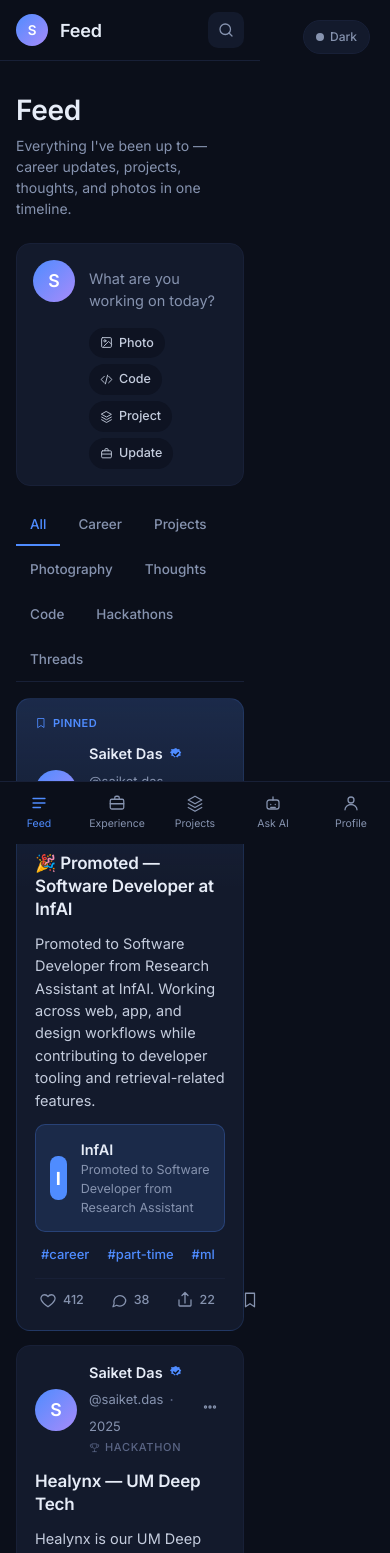
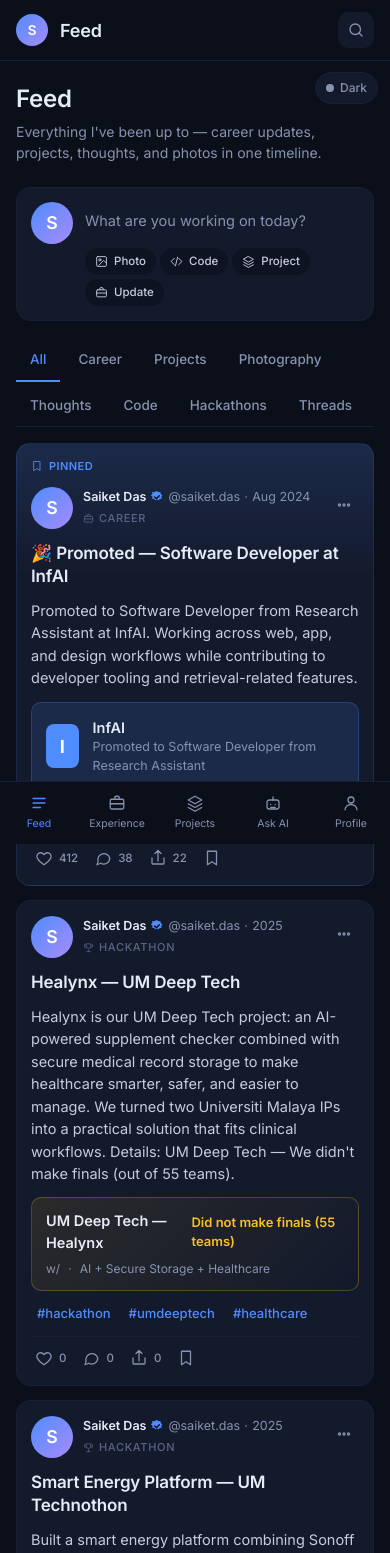
Before and after one commit to saiket-das/dev-portfolio, a Next.js app: page / in a window 390 px wide. Shown: the top 1553 px of the page. Built offline with nearby package versions, Linux system fonts and the light colour scheme.

Commit message:
Fix responsive issue for all devices

```diff
--- a/src/app/globals.css
+++ b/src/app/globals.css
@@ -50,6 +50,7 @@ html,
 body {
   margin: 0;
   padding: 0;
+  min-height: 100dvh;
 }
 body {
   background: var(--bg);
@@ -57,6 +58,7 @@ body {
   font: 14.5px/1.5 var(--font);
   -webkit-font-smoothing: antialiased;
   font-feature-settings: "cv11", "ss01";
+  overflow-x: clip;
 }
 button {
   font: inherit;
@@ -94,7 +96,7 @@ h4 {
 .center2 {
   border-left: 1px solid var(--line-soft);
   border-right: 1px solid var(--line-soft);
-  min-height: 100vh;
+  min-height: 100dvh;
   min-width: 0;
 }
 
@@ -103,7 +105,7 @@ h4 {
   position: sticky;
   top: 0;
   align-self: start;
-  height: 100vh;
+  height: 100dvh;
   padding: 22px 16px;
   display: flex;
   flex-direction: column;
@@ -317,6 +319,54 @@ h4 {
     border: 0;
     padding-bottom: 80px;
   }
+  .feed-wrap,
+  .exp-page,
+  .proj-page,
+  .prof-section,
+  .chat-page {
+    padding-left: 16px;
+    padding-right: 16px;
+  }
+  .feed-tabs,
+  .exp-tabs,
+  .prof-tabs {
+    overflow-x: auto;
+    flex-wrap: nowrap;
+    scrollbar-width: none;
+  }
+  .feed-tabs::-webkit-scrollbar,
+  .exp-tabs::-webkit-scrollbar,
+  .prof-tabs::-webkit-scrollbar {
+    display: none;
+  }
+  .feed-tab,
+  .exp-pill,
+  .prof-tab {
+    white-space: nowrap;
+  }
+  .post2-acts,
+  .atch-project-links,
+  .atch-hack-meta,
+  .chat-head,
+  .chat-bubble-row,
+  .chat-input {
+    flex-wrap: wrap;
+  }
+  .proj-list,
+  .prof-pinned,
+  .prof-links-grid,
+  .tl2-item {
+    grid-template-columns: 1fr;
+  }
+  .tl2-rail {
+    display: none;
+  }
+  .prof-id-row {
+    align-items: flex-start;
+  }
+  .chat-page {
+    min-height: calc(100dvh - 57px);
+  }
   .botnav {
     display: block;
     position: fixed;
@@ -351,7 +401,7 @@ h4 {
   position: sticky;
   top: 0;
   align-self: start;
-  height: 100vh;
+  height: 100dvh;
   padding: 22px 16px;
   display: flex;
   flex-direction: column;
@@ -899,7 +949,7 @@ body[data-theme="light"] .ph-tag {
 }
 .photo-modal-img {
   max-width: calc(100vw - 160px);
-  max-height: calc(100vh - 160px);
+  max-height: calc(100dvh - 160px);
   width: auto;
   height: auto;
   object-fit: contain;
@@ -1370,11 +1420,20 @@ body[data-theme="light"] .ph-tag {
   font-size: 13px;
 }
 
+.prof-links-grid {
+  grid-auto-rows: 1fr;
+}
+.prof-link {
+  min-height: 88px;
+  align-items: center;
+}
+
 /* ── chat page ── */
 .chat-page {
   display: flex;
   flex-direction: column;
-  height: 100vh;
+  height: auto;
+  min-height: 100dvh;
   max-width: 760px;
   margin: 0 auto;
   padding: 0 16px;
@@ -1636,6 +1695,7 @@ body[data-theme="light"] .ph-tag {
 .prof-id {
   padding: 0 28px;
   margin-top: -28px;
+  --prof-av-size: 104px;
 }
 
 /* bring the profile ID (avatar + name) above the cover */
@@ -2077,6 +2137,29 @@ body[data-theme="light"] .ph-tag {
     display: none;
   }
 }
+@media (max-width: 980px) {
+  .app2 {
+    grid-template-columns: 1fr;
+  }
+  .prof-id {
+    --prof-av-size: 110px;
+    margin-top: calc(var(--prof-av-size) / -2);
+    padding-top: 0;
+  }
+  .prof-id-row {
+    flex-wrap: wrap;
+    align-items: flex-start;
+  }
+  .prof-id-text {
+    flex: 1 1 calc(100% - 120px);
+    min-width: 0;
+    padding-bottom: 0;
+  }
+  .prof-cta-2,
+  .prof-cta {
+    margin-top: 4px;
+  }
+}
 @media (max-width: 720px) {
   .feed-wrap,
   .exp-page,
@@ -2085,13 +2168,71 @@ body[data-theme="light"] .ph-tag {
     padding-left: 16px;
     padding-right: 16px;
   }
-  .proj-list,
-  .prof-pinned,
-  .prof-links-grid {
-    grid-template-columns: 1fr;
+  .feed-wrap,
+  .exp-page,
+  .proj-page {
+    padding-top: 20px;
+    padding-bottom: 72px;
+  }
+  .feed-wrap h1,
+  .exp-head h1,
+  .proj-head h1 {
+    font-size: 24px;
+  }
+  .proj-card-body {
+    padding: 12px 14px;
+  }
+  .proj-card-row {
+    flex-wrap: wrap;
+    align-items: flex-start;
+    gap: 4px 8px;
+  }
+  .proj-card-name {
+    flex: 1 1 100%;
+    min-width: 0;
+  }
+  .proj-card-year,
+  .proj-card-status {
+    font-size: 10px;
+  }
+  .proj-card-desc {
+    font-size: 12.5px;
+  }
+  .post2 {
+    padding: 14px;
+  }
+  .post2-head {
+    gap: 10px;
+  }
+  .post2-id-row {
+    gap: 4px;
+  }
+  .post2-name,
+  .post2-handle,
+  .post2-when {
+    font-size: 12.5px;
+  }
+  .post2-acts {
+    gap: 8px;
+  }
+  .post2-act {
+    font-size: 11.5px;
+  }
+  .composer {
+    padding: 14px;
+    gap: 12px;
+  }
+  .composer-acts {
+    gap: 4px;
+  }
+  .composer-act {
+    padding: 5px 10px;
+    font-size: 11.5px;
   }
   .prof-id {
     padding: 0 16px;
+    --prof-av-size: 96px;
+    margin-top: calc(var(--prof-av-size) / -2);
   }
   .prof-bio {
     padding: 18px 16px 0;
@@ -2099,10 +2240,34 @@ body[data-theme="light"] .ph-tag {
   .prof-tabs {
     margin: 20px 16px 0;
   }
+  .prof-id-row {
+    gap: 12px;
+    align-items: flex-start;
+  }
+  .prof-id-text {
+    flex-basis: 100%;
+  }
+  .prof-cta-2,
+  .prof-cta {
+    width: 100%;
+  }
   .prof-id-name {
     font-size: 24px;
   }
   .chat-page {
     padding: 0 12px;
-  }
-}
+    min-height: calc(100dvh - 57px);
+  }
+  .chat-bubble {
+    max-width: 100%;
+  }
+  .chat-head {
+    padding-top: 14px;
+    padding-bottom: 14px;
+  }
+  .fab {
+    top: 72px;
+    right: 12px;
+    padding: 6px 10px;
+  }
+}
--- a/src/app/layout.tsx
+++ b/src/app/layout.tsx
@@ -1,9 +1,14 @@
-import type { Metadata } from "next";
+import type { Metadata, Viewport } from "next";
 import "./globals.css";
 
 export const metadata: Metadata = {
   title: "Saiket Das · Portfolio",
   description: "Software Developer · Photographer · CS Student @UM",
+};
+
+export const viewport: Viewport = {
+  width: "device-width",
+  initialScale: 1,
 };
 
 // Explicit favicon entries (served from public/)
--- a/src/components/primitives.tsx
+++ b/src/components/primitives.tsx
@@ -191,7 +191,11 @@ export function Av({
   return (
     <div
       className="av"
-      style={{ width: size, height: size, fontSize: size * 0.42 }}
+      style={{
+        width: `var(--prof-av-size, ${size}px)`,
+        height: `var(--prof-av-size, ${size}px)`,
+        fontSize: `calc(var(--prof-av-size, ${size}px) * 0.42)`,
+      }}
     >
       {src && src.startsWith("/") && imgOk ? (
         <img
--- a/src/lib/data.ts
+++ b/src/lib/data.ts
@@ -124,7 +124,7 @@ export const PROFILE = {
   cover: "/images/profile/cover.jpg",
 
   featured: {
-    project: "Smart Energy Platform v0.3",
+    project: "Smart Energy Platform",
     preview:
       "Smart energy platform combining Sonoff S31 hardware, on-device NILM and anomaly detection, BLE pairing, live dashboards, predictive scheduling, AI chat, and a Community Grid for energy credits.",
     caption: "Smart plug project / preview",
@@ -267,7 +267,7 @@ export const FEED: FeedPost[] = [
       name: "Zyra",
       cover: "/images/projects/zyra-hero.png",
       desc: "AI-powered nutrition & fitness tracking app with fast meal logging, macro tracking, and personalised health insights.",
-      stack: ["React Native", "AI", "Firebase"],
+      stack: ["React Native", "AI", "Supabase"],
       links: [{ k: "github", l: "github/saiket-das/zyra" }],
     },
     tags: ["project", "ai", "health"],
```
